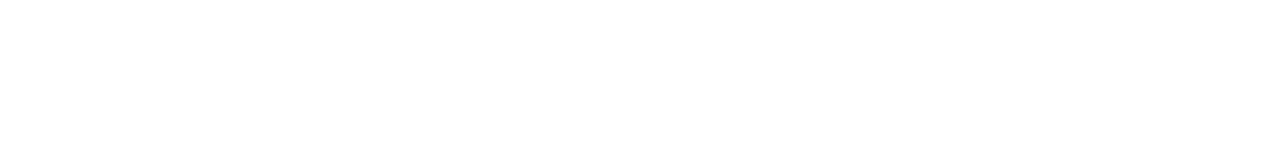
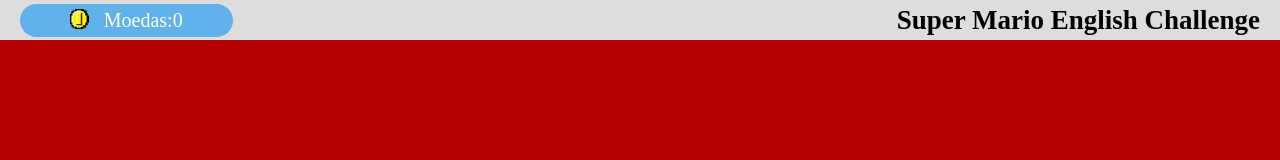
Before and after one commit to carlos334lima/Aprendendo-ingles, a plain HTML site: page index.html in a window 1280 px wide. Drawn offline with Linux system fonts and the light colour scheme.

Commit message:
preparando a tela

```diff
--- a/css/style.css
+++ b/css/style.css
@@ -0,0 +1,47 @@
+* {
+    margin: 0px;
+    padding: 0px;
+    box-sizing: border-box;
+}
+
+body {
+    background-color:#b30000;
+}
+
+header#cabecalho-principal {
+    background-color: #dddddd;
+    width: 100%;
+    height: 40px;
+
+    display: flex;
+    flex-direction: row;
+
+    justify-content: space-between;
+    align-items: center;
+}
+
+#pontuacao-game {
+    background-color: #61B1EA;
+    border-radius: 30px;
+    padding: 10px;
+    color: white;
+    padding: 5px 50px;
+
+    font-size: 20px;
+    margin-left: 20px;
+    font-weight: 700px;
+
+    display: flex;
+    flex-direction: row;
+    justify-content: center;
+}
+
+#pontuacao-game img{
+    margin-right: 15px;
+}
+
+#nome-jogo {
+    font-weight: bolder;
+    font-size: 27px;
+    margin-right:20px ;
+}
--- a/index.html
+++ b/index.html
@@ -3,9 +3,22 @@
 <head>
     <meta charset="UTF-8">
     <meta name="viewport" content="width=device-width, initial-scale=1.0">
+    <link rel="stylesheet" href="css/style.css">
+    <script defer type="text/javascript" src="js/script.js"></script>
     <title>Jogo Mario</title>
 </head>
 <body>
+    <div id="container">
 
+    </div>
+        <header id="cabecalho-principal">
+            <div id="pontuacao-game">
+                <img src="img/moeda.png" alt="moeda" height="20px">
+                Moedas:0
+            </div>
+            <div id="nome-jogo">
+                Super Mario English Challenge
+            </div>
+        </header>
 </body>
 </html>
```
